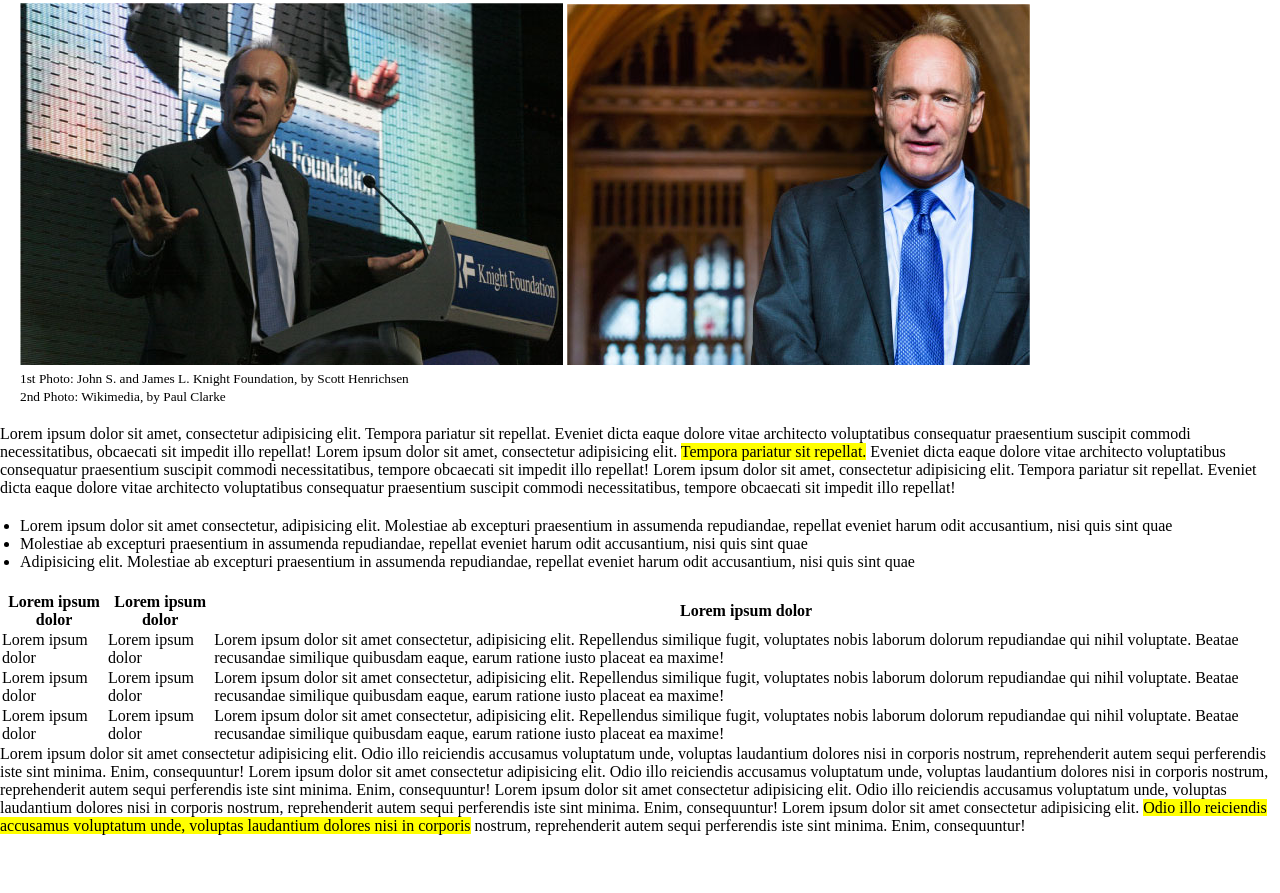
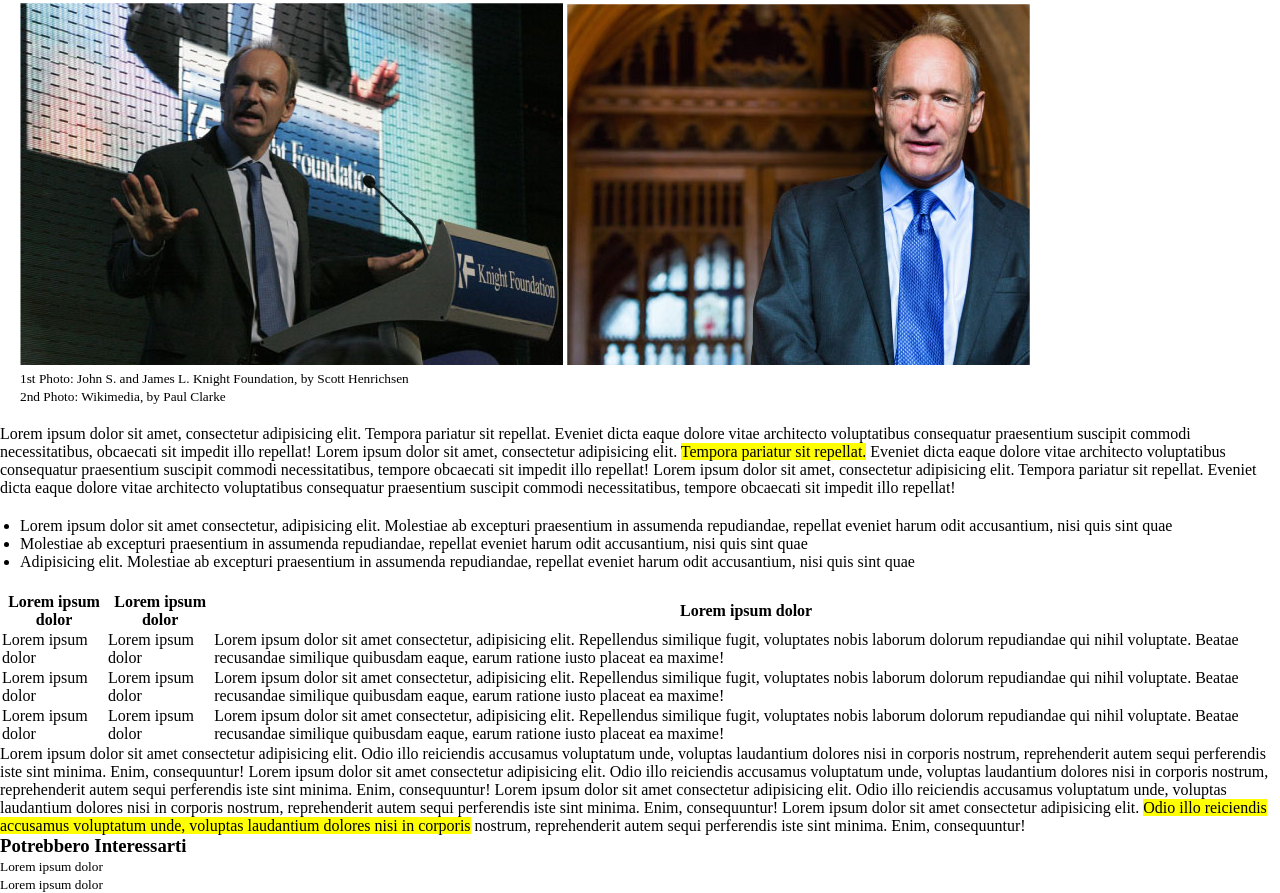
Before and after one commit to RaimondoCosma/html-css-booleaner, a plain HTML site: page index.html in a window 1280 px wide. Shown: the part 287-1180 px from the top of the page. Before the commit the page ends 1122 px from the top, so only its background shows below. Drawn offline with Linux system fonts and the light colour scheme.

Commit message:
Aggiunta Footer

```diff
--- a/index.html
+++ b/index.html
@@ -77,6 +77,14 @@
         </section>
         <!-- /Tabella più Paragrafo -->
     </main>
-    <footer></footer>
+    <footer>
+        <h3>Potrebbero Interessarti</h3>
+        <div class="pubblicità pubblicità-1">
+            <small>Lorem ipsum dolor</small>
+        </div>
+        <div class="pubblicità pubblicità-2">
+            <small>Lorem ipsum dolor</small>
+        </div>
+    </footer>
 </body>
 </html>
```
